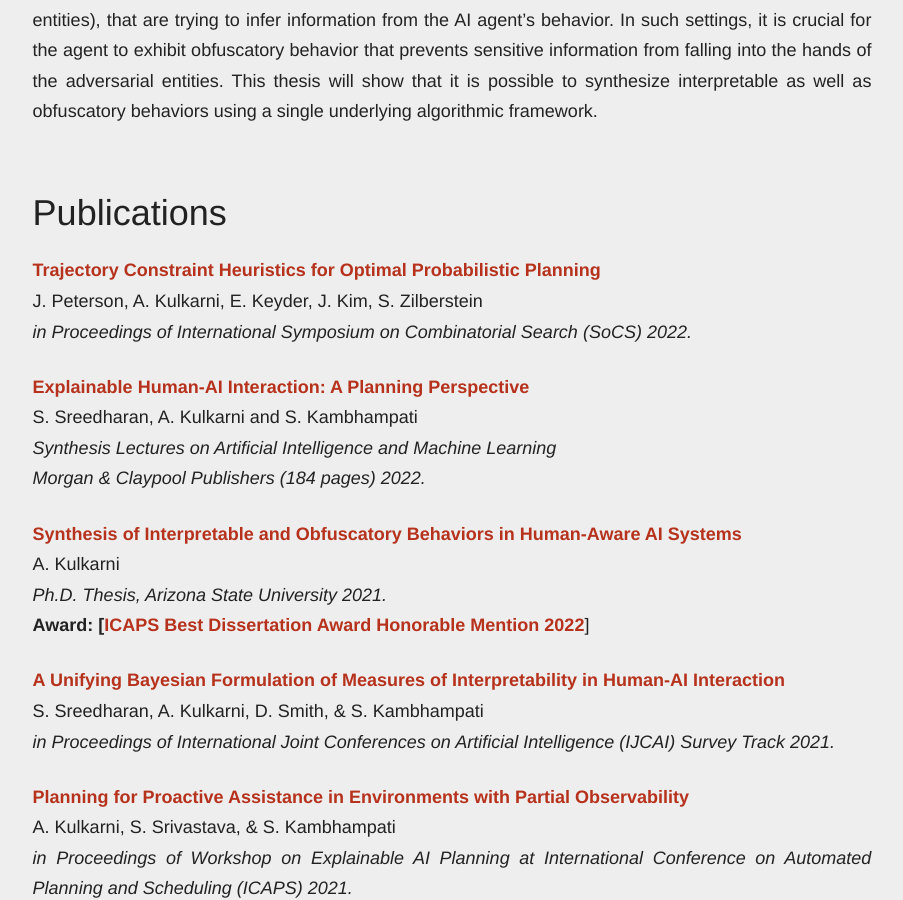
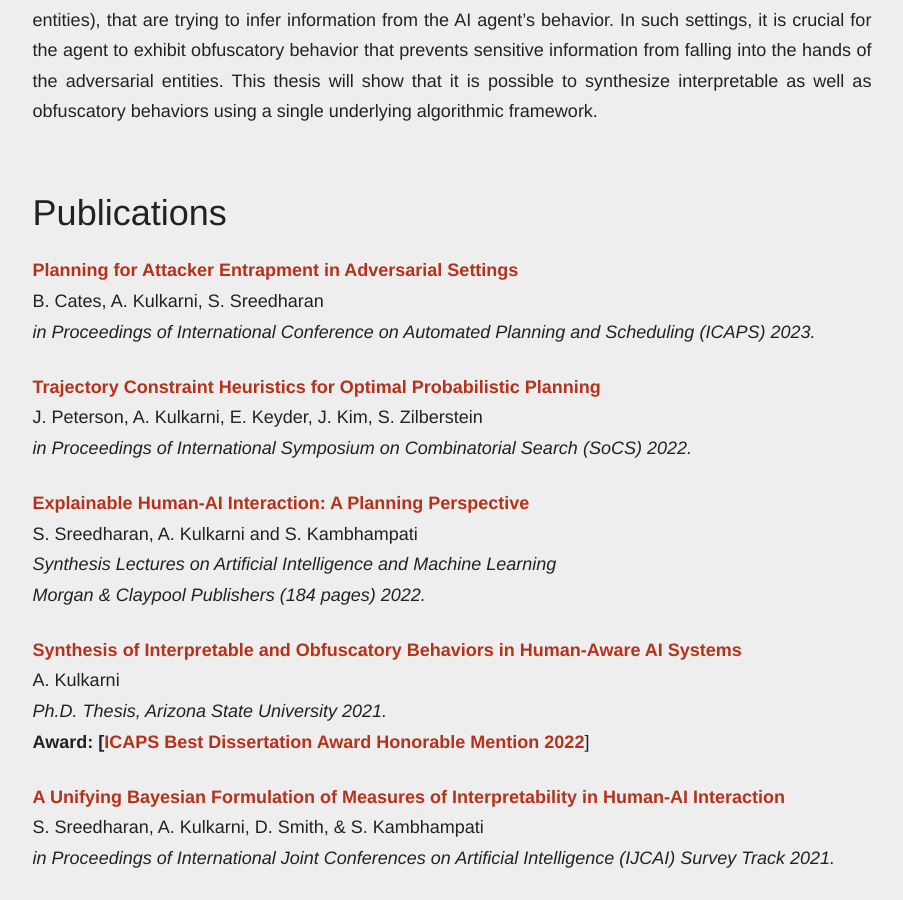
Before and after one commit to AnaghaK/anaghak.github.io, a Jekyll site: the page built from index.md, in a window 1280 px wide and 900 px high, scrolled down 1908 px. Shown: the whole window, without its empty margins (188-1091 px from the left). Built offline with Jekyll 4.4.1, drawn with Linux system fonts in a browser that asks for light colours.

Commit message:
Feb 2023

```diff
--- a/index.md
+++ b/index.md
@@ -4,6 +4,11 @@ title:
 permalink: /
 
 pubs:
+    - title:   "Planning for Attacker Entrapment in Adversarial Settings"
+      author:  "B. Cates, A. Kulkarni, S. Sreedharan"
+      journal: "in Proceedings of International Conference on Automated Planning and Scheduling (ICAPS) 2023."
+      url:     ""
+
     - title:   "Trajectory Constraint Heuristics for Optimal Probabilistic Planning"
       author:  "J. Peterson, A. Kulkarni, E. Keyder, J. Kim, S. Zilberstein"
       journal: "in Proceedings of International Symposium on Combinatorial Search (SoCS) 2022."
@@ -12,7 +17,7 @@ pubs:
     - title:   "Explainable Human-AI Interaction: A Planning Perspective"
       author:  "S. Sreedharan, A. Kulkarni and S. Kambhampati"
       journal: "Synthesis Lectures on Artificial Intelligence and Machine Learning <br /> Morgan & Claypool Publishers (184 pages) 2022."
-      url:     "https://www.morganclaypoolpublishers.com/catalog_Orig/product_info.php?products_id=1698"
+      url:     "https://link.springer.com/book/10.1007/978-3-031-03767-2"
 
     - title:   "Synthesis of Interpretable and Obfuscatory Behaviors in Human-Aware AI Systems"
       author:  "A. Kulkarni"
```
Also changed, not shown: other parts of index.md (+1 -1 lines), 1 other file.
